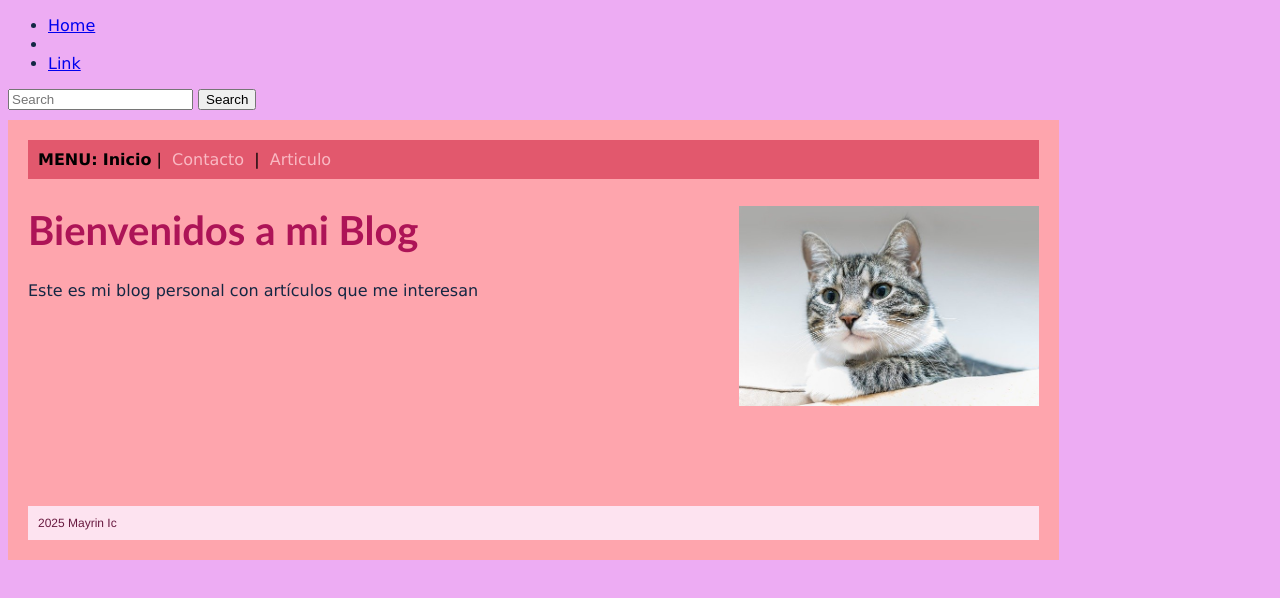
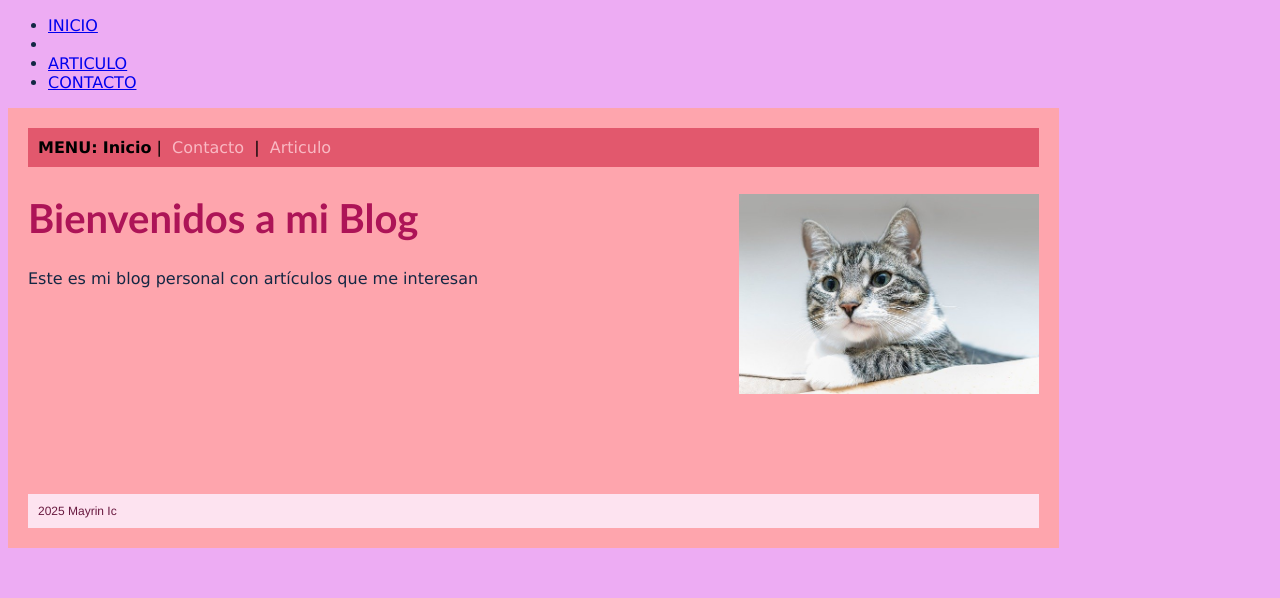
Before and after one commit to mayr1nn/bog, a plain HTML site: page index.html in a window 1280 px wide. Drawn offline with Linux system fonts and the light colour scheme.

Commit message:
Update index.html

```diff
--- a/index.html
+++ b/index.html
@@ -5,19 +5,20 @@
     <title>Blog Inicio</title>
     <link rel="stylesheet" href="estilos.css">
 </head>
-    <div class="collapse navbar-collapse" id="navbarSupportedContent">
-        <ul class="navbar-nav me-auto mb-2 mb-lg-0">
-            <li class="nav-item">
-                <a class="nav-link active" aria-current="page" href="#">Home</a> <li>
-            <Li class="nav-item">
-                <a class="nav-link" href="#">Link</a>
-            </Li>
-        </ul>
-        <form class="d-flex" role="search">
-        <input class="form-control me-2" type="search" placeholder="Search" aria-label="Search"/>
-        <button class="btn btn-outline-success" type="submit">Search</button>
-      </form>
-    </div>
+    <div class="collapse navbar-collapse" id="navbar SupportedContent">
+    <ul class="navbar-nav me-auto mb-2 mb-18-0">
+        <li class="nav-item">
+            <a class="nav-link active" aria-current="page" href="index.html"> INICIO</a>
+            <li>
+                <li class="nav-item">
+                    <a class="nav-link" href="articulol.html">ARTICULO</a>
+                    </li>
+                    <li class="nav-item">
+                        <a class="nav-link" href="contacto.html">CONTACTO</a>
+                    </li>
+                </ul>
+            </div>
+
 <body>
     <div id="contenedor">
         <div id="menu">
```
